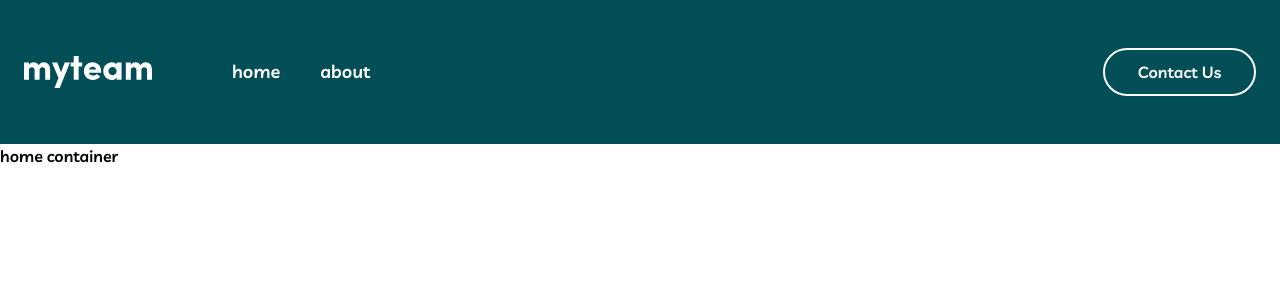
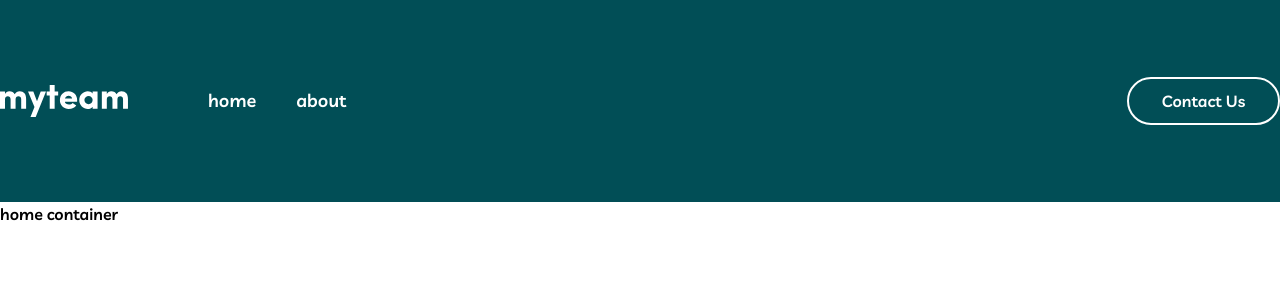
Before and after one commit to unaygney/myteam-multi-page-website, a Next.js app: page / in a window 1280 px wide. Shown: the top 300 px of the page. Built offline with nearby package versions, Linux system fonts and the light colour scheme.

Commit message:
minor style update

```diff
--- a/components/Navbar/index.jsx
+++ b/components/Navbar/index.jsx
@@ -10,7 +10,7 @@ function Navbar() {
 
   return (
     <header className="bg-[#014E56]  ">
-      <div className="container mx-auto flex justify-between md:justify-start items-center px-6 py-12">
+      <div className="container mx-auto flex justify-between md:justify-start items-center px-6 md:px-0 lg:py-[77px] py-12">
         <Link href={"/"}>
           <Logo />
         </Link>
```
